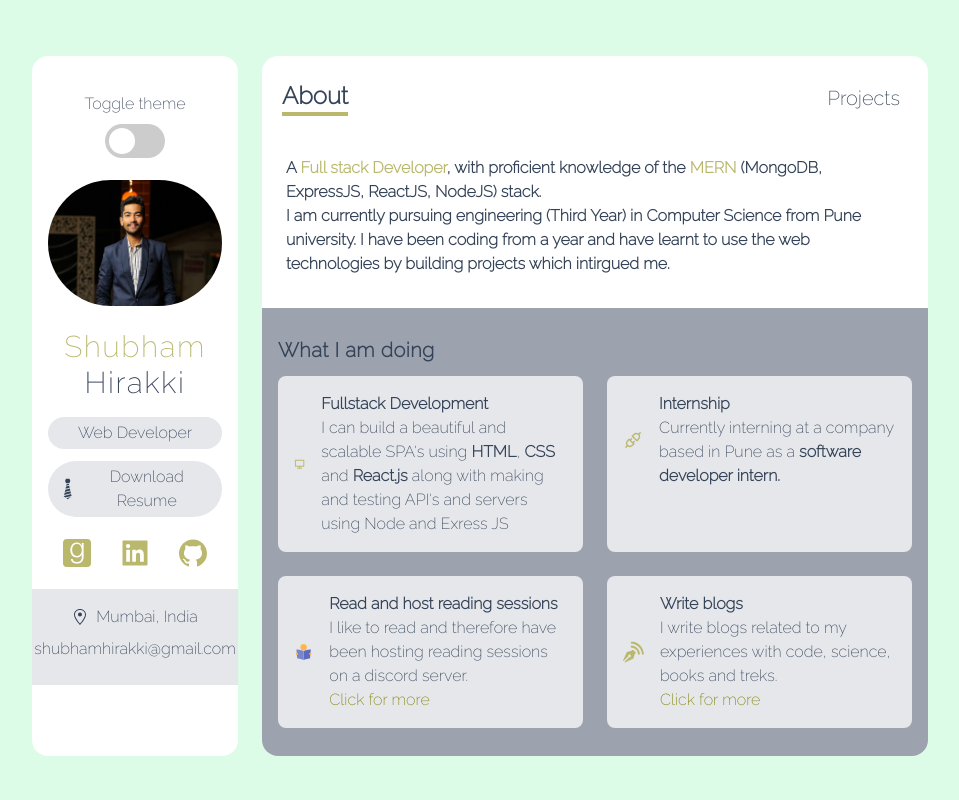
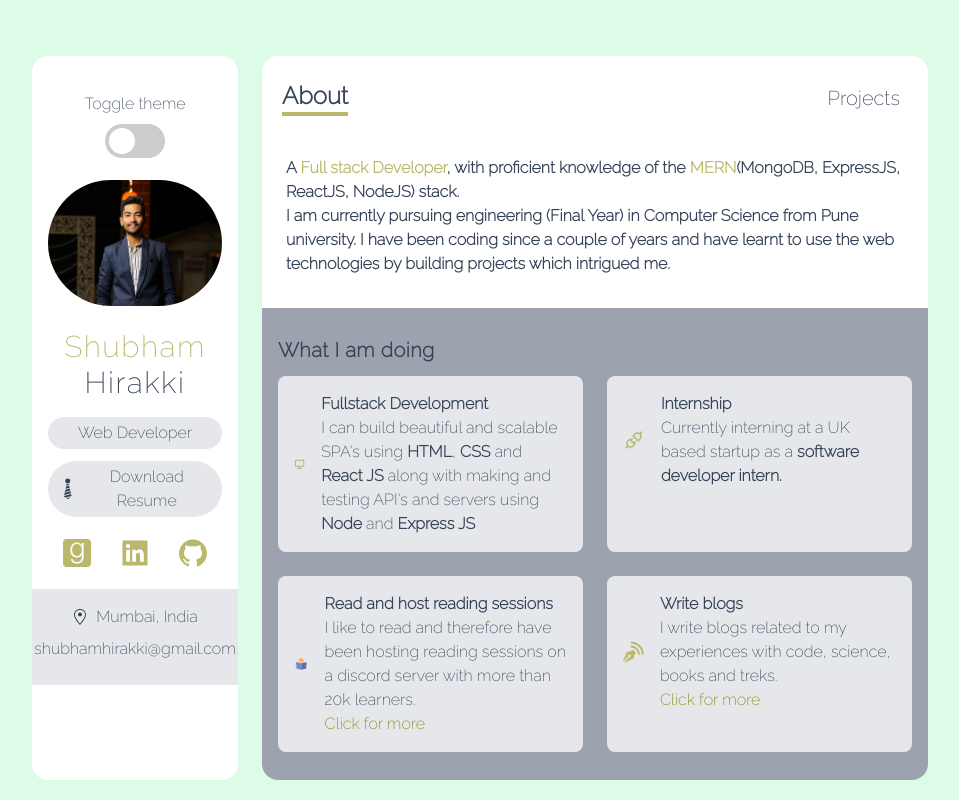
Before and after one commit to shub78910/portfolio2022, a Next.js app: page / in a window 1280 px wide. Shown: the whole page, without its empty margins (160-1119 px from the left). Built offline with nearby package versions, Linux system fonts and the light colour scheme.

Commit message:
refactor: minor code refactor

```diff
--- a/components/Navbar.tsx
+++ b/components/Navbar.tsx
@@ -1,59 +1,55 @@
-import { useState, useEffect, FunctionComponent } from 'react'
-import { useRouter } from 'next/router'
-import Link from 'next/link'
+import { useState, useEffect, FunctionComponent } from "react";
+import { useRouter } from "next/router";
+import Link from "next/link";
 
 const NavItem: FunctionComponent<{
-    active: string
-    setActive: Function
-    name: string
-    route: string
+  active: string;
+  setActive: Function;
+  name: string;
+  route: string;
 }> = ({ active, setActive, name, route }) => {
   return active !== name ? (
     <Link href={route}>
       <a>
         <span
-                    className='mx-2 cursor-pointer hover:border-b-4 hover:text-green'
-                    onClick={() => setActive(name)}>
+          className="mx-2 cursor-pointer hover:border-b-4 hover:text-green"
+          onClick={() => setActive(name)}
+        >
           {name}
         </span>
       </a>
     </Link>
-    ) : null
-}
+  ) : null;
+};
 
 const Navbar = () => {
-    const { pathname } = useRouter()
+  const { pathname } = useRouter();
 
-    const [active, setActive] = useState('')
+  const [active, setActive] = useState("");
 
   //later
   useEffect(() => {
-        if (pathname === '/') setActive('About')
-        else if (pathname === '/projects') setActive('Projects')
-    }, [])
+    if (pathname === "/") setActive("About");
+    else if (pathname === "/projects") setActive("Projects");
+  }, []);
 
   return (
-        <div className='flex items-center justify-between px-5 py-3 my-3'>
-            <span className='text-xl font-bold border-b-4 md:text-2xl border-green'>
+    <div className="flex items-center justify-between px-5 py-3 my-3">
+      <span className="text-xl font-bold border-b-4 md:text-2xl border-green">
         {active}
       </span>
 
-            <div className='text-base font-normal md:text-xl'>
+      <div className="text-base font-normal md:text-xl">
+        <NavItem active={active} setActive={setActive} name="About" route="/" />
         <NavItem
           active={active}
           setActive={setActive}
-                    name='About'
-                    route='/'
-                />
-                <NavItem
-                    active={active}
-                    setActive={setActive}
-                    name='Projects'
-                    route='/projects'
+          name="Projects"
+          route="/projects"
         />
       </div>
     </div>
-    )
-}
+  );
+};
 
-export default Navbar
+export default Navbar;
--- a/data.ts
+++ b/data.ts
@@ -9,19 +9,19 @@ export const services: Service[] = [
     Icon: RiComputerLine,
     title: "Fullstack Development",
     about:
-      "I can build a beautiful and scalable SPA's using <b>HTML</b>, <b>CSS</b> and <b>React.js</b> along with making and testing API's and servers using Node and Exress JS ",
+      "I can build beautiful and scalable SPA's using <b>HTML</b>, <b>CSS</b> and <b>React JS</b> along with making and testing API's and servers using <b>Node</b> and <b>Express JS</b>",
   },
   {
     Icon: AiOutlineApi,
     title: "Internship",
     about:
-      "Currently interning at a company based in Pune as a <b>software developer intern.</b>",
+      "Currently interning at a UK based startup as a <b>software developer intern.</b>",
   },
   {
     Icon: FcReading,
     title: "Read and host reading sessions",
     about:
-      "I like to read and therefore have been hosting reading sessions on a discord server.",
+      "I like to read and therefore have been hosting reading sessions on a discord server with more than 20k learners.",
     link: "https://tanvi-neogcamp.notion.site/DevReads-Book-Reading-Event-e8a22e79ea9f4e6f98883b155eda7d72",
   },
   {
--- a/pages/index.tsx
+++ b/pages/index.tsx
@@ -9,14 +9,18 @@ import ServiceCard from "../components/ServiceCard";
 import { services } from "../data";
 
 const About: NextPage = () => {
-
   return (
     <div className="flex flex-col flex-grow px-6 pt-1 ">
       <p className="my-3 text-base font-extrabold">
-        <p>A <span className="text-green" >Full stack Developer</span>, with proficient knowledge of the <span className="text-green">MERN</span> (MongoDB, ExpressJS, ReactJS, NodeJS) stack.</p>
-
-        I am currently pursuing engineering (Third Year) in Computer Science from Pune university.
-        I have been coding from a year and have learnt to use the web technologies by building projects which intirgued me.
+        <p>
+          A <span className="text-green">Full stack Developer</span>, with
+          proficient knowledge of the <span className="text-green">MERN</span>
+          (MongoDB, ExpressJS, ReactJS, NodeJS) stack.
+        </p>
+        I am currently pursuing engineering (Final Year) in Computer Science
+        from Pune university. I have been coding since a couple of years and
+        have learnt to use the web technologies by building projects which
+        intrigued me.
       </p>
       <div
         className="flex-grow p-4 mt-5 bg-gray-400 dark:bg-dark-100 "
@@ -27,7 +31,6 @@ const About: NextPage = () => {
         </h4>
 
         <div className="grid gap-6 my-3 md:grid-cols-2">
-
           {services.map((service) => (
             <div
               className="col-span-2 p-2 bg-gray-200 rounded-lg dark:bg-dark-200 md:col-span-1 "
@@ -42,5 +45,4 @@ const About: NextPage = () => {
   );
 };
 
-
 export default About;
```
Lines whose indentation alone changed are shown as unchanged.
